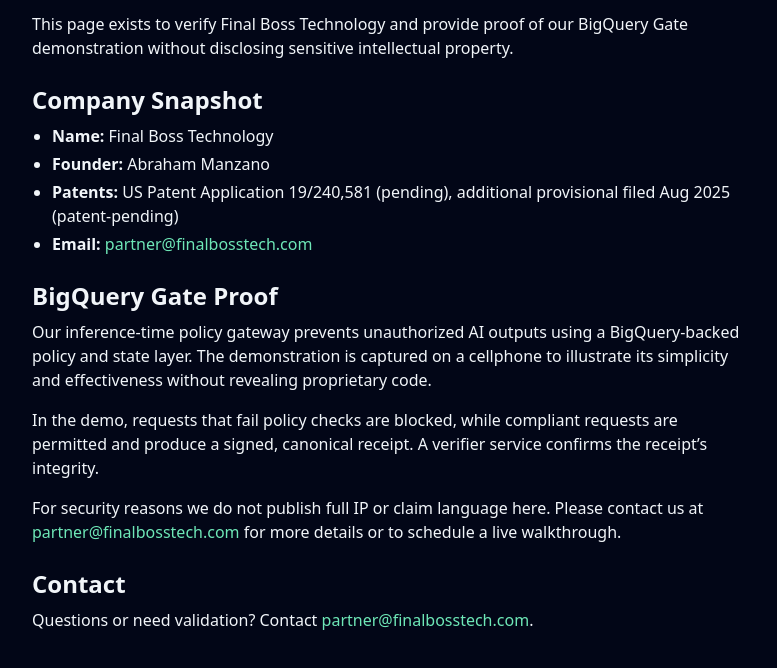
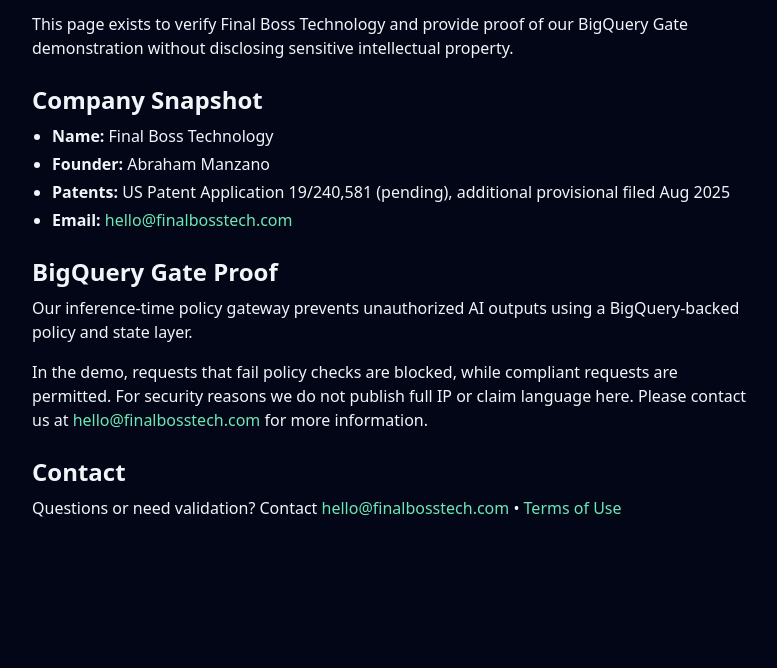
Before and after one commit to 805-ai/finalbosstech-site, a plain HTML site: page verify.html in a window 1280 px wide. Shown: the part 64-732 px from the top of the page, without its empty margins (248-1025 px from the left). Drawn offline with nearby package versions, Linux system fonts and the light colour scheme.

Commit message:
Link Terms + update contact email

```diff
--- a/verify.html
+++ b/verify.html
@@ -1,8 +1,8 @@
 <!DOCTYPE html>
 <html lang="en">
 <head>
-  <meta charset="UTF-8">
-  <meta name="viewport" content="width=device-width,initial-scale=1">
+  <meta charset="UTF-8" />
+  <meta name="viewport" content="width=device-width, initial-scale=1" />
   <title>Verify Final Boss Technology</title>
   <!-- Tailwind CDN for quick styling -->
   <script src="https://cdn.tailwindcss.com"></script>
@@ -11,19 +11,21 @@
   <div class="max-w-3xl mx-auto p-6">
     <h1 class="text-3xl font-bold mb-4">Verification &amp; Proof</h1>
     <p class="mb-4">This page exists to verify Final Boss Technology and provide proof of our BigQuery Gate demonstration without disclosing sensitive intellectual property.</p>
+
     <h2 class="text-2xl font-semibold mt-6 mb-2">Company Snapshot</h2>
     <ul class="list-disc pl-5 mb-4 space-y-1">
       <li><strong>Name:</strong> Final Boss Technology</li>
       <li><strong>Founder:</strong> Abraham Manzano</li>
-      <li><strong>Patents:</strong> US Patent Application 19/240,581 (pending), additional provisional filed Aug 2025 (patent‑pending)</li>
-      <li><strong>Email:</strong> <a href="mailto:partner@finalbosstech.com" class="text-emerald-300 hover:underline">partner@finalbosstech.com</a></li>
+      <li><strong>Patents:</strong> US Patent Application 19/240,581 (pending), additional provisional filed Aug 2025</li>
+      <li><strong>Email:</strong> <a href="mailto:hello@finalbosstech.com" class="text-emerald-300 hover:underline">hello@finalbosstech.com</a></li>
     </ul>
+
     <h2 class="text-2xl font-semibold mt-6 mb-2">BigQuery Gate Proof</h2>
-    <p class="mb-4">Our inference-time policy gateway prevents unauthorized AI outputs using a BigQuery-backed policy and state layer. The demonstration is captured on a cellphone to illustrate its simplicity and effectiveness without revealing proprietary code.</p>
-    <p class="mb-4">In the demo, requests that fail policy checks are blocked, while compliant requests are permitted and produce a signed, canonical receipt. A verifier service confirms the receipt’s integrity.</p>
-    <p class="mb-4">For security reasons we do not publish full IP or claim language here. Please contact us at <a href="mailto:partner@finalbosstech.com" class="text-emerald-300 hover:underline">partner@finalbosstech.com</a> for more details or to schedule a live walkthrough.</p>
+    <p class="mb-4">Our inference‑time policy gateway prevents unauthorized AI outputs using a BigQuery‑backed policy and state layer.</p>
+    <p class="mb-4">In the demo, requests that fail policy checks are blocked, while compliant requests are permitted. For security reasons we do not publish full IP or claim language here. Please contact us at <a href="mailto:hello@finalbosstech.com" class="text-emerald-300 hover:underline">hello@finalbosstech.com</a> for more information.</p>
+
     <h2 class="text-2xl font-semibold mt-6 mb-2">Contact</h2>
-    <p>Questions or need validation? Contact <a href="mailto:partner@finalbosstech.com" class="text-emerald-300 hover:underline">partner@finalbosstech.com</a>.</p>
+    <p>Questions or need validation? Contact <a href="mailto:hello@finalbosstech.com" class="text-emerald-300 hover:underline">hello@finalbosstech.com</a> &bull; <a href="/terms.html" class="text-emerald-300 hover:underline">Terms of Use</a></p>
   </div>
 </body>
 </html>
```
